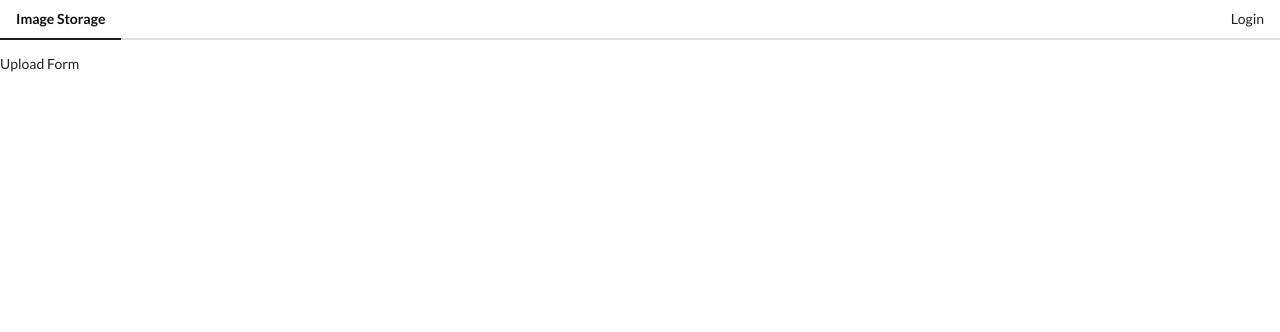
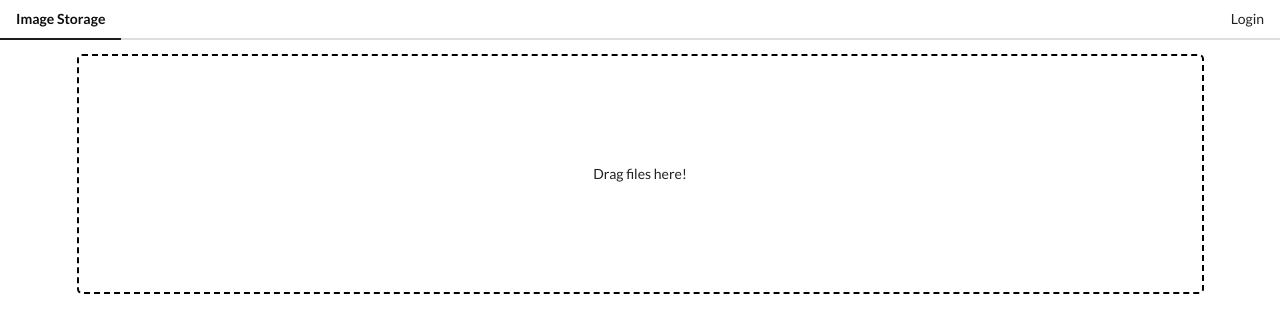
Before and after one commit to mundek/vjs-essentials-grider-images, a Vue app: page /upload in a window 1280 px wide. Shown: the top 332 px of the page. Built offline with nearby package versions, Linux system fonts and the light colour scheme.

Commit message:
end of section 8

```diff
--- a/src/App.vue
+++ b/src/App.vue
@@ -1,7 +1,9 @@
 <template>
     <div>
         <app-header />
-        <router-view />
+        <div class="ui container">
+            <router-view />
+        </div>
     </div>
 </template>
 
--- a/src/api/imgur.js
+++ b/src/api/imgur.js
@@ -18,5 +18,19 @@ export default {
                 Authorization: `Bearer ${token}`
             }
         });
+    },
+    uploadImages(images, token) {
+        const promises = Array.from(images).map(image => {
+            const formData = new FormData();
+            formData.append('image', image);
+
+            return axios.post(`${ROOT_URL}/3/image`, formData, {
+                headers: {
+                    Authorization: `Bearer ${token}`
+                }
+            })
+        });
+
+        return Promise.all(promises);
     }
 };
--- a/src/components/ImageList.vue
+++ b/src/components/ImageList.vue
@@ -1,9 +1,12 @@
 <template>
     <div>
-        <h4 v-for="image in allImages" :key="image.id">
-            <h6>{{ image.name }} <a :href="image.link" target="_blank">LINK</a></h6>
+        <div v-if='isLoggedIn' class="image-container">
+            <h4 v-for="image in allImages" :key="image.id">
+                <!-- <h6>{{ image.name }} <a :href="image.link" target="_blank">LINK</a></h6> -->
             <img v-bind:src="image.link"/>
-        </h4>
+            </h4>
+        </div>
+        <h2 v-else>Log in to get started.</h2>
     </div>
 </template>
 
@@ -15,7 +18,7 @@ export default {
     methods: mapActions(['fetchImages']), // syntax: short form, single method mapped
     computed: { // syntax: longer form, allows methods in addition to those returned by mapGetters
         ...mapGetters(
-            ['allImages']
+            ['allImages', 'isLoggedIn']
         )
     },
     created() {
@@ -24,5 +27,13 @@ export default {
 };
 </script>
 
-<style>
+<style scoped>
+.image-container {
+    column-count: 3;
+    column-gap: 0;
+}
+img {
+    max-width: 100%;
+    padding: 5px;
+}
 </style>
--- a/src/components/UploadForm.vue
+++ b/src/components/UploadForm.vue
@@ -1,12 +1,40 @@
 <template>
-    <div>Upload Form</div>
+    <div class="dropper">
+        <input type="file"
+        @change="uploadImages($event.target.files)"
+        multiple
+        accept="image/*"
+    />
+        <span>Drag files here!</span>
+    </div>
 </template>
 
 <script>
+import { mapActions } from 'vuex';
+
 export default {
-    name: 'UploadForm'
+    name: 'UploadForm',
+    methods: mapActions(['uploadImages'])
 };
 </script>
 
-<style>
+<style scoped>
+.dropper {
+    height: 30vh;
+    border: 2px dashed black;
+    border-radius: 5px;
+    display: flex;
+    justify-content: center;
+    align-items: center;
+    position: relative;
+}
+.dropper:hover {
+    background-color: #eeeeee
+}
+input {
+    width: 100%;
+    height: 30vh;
+    position: absolute;
+    opacity: 0;
+}
 </style>
--- a/src/store/modules/images.js
+++ b/src/store/modules/images.js
@@ -1,4 +1,5 @@
 import api from '../../api/imgur';
+import { router } from '../../main';
 
 const state = {
     images: []
@@ -14,6 +15,16 @@ const actions = {
     async fetchImages({ rootState, commit }) {
         const response = await api.fetchImages(rootState.auth.token);
         commit('setImages', response.data.data);
+    },
+    async uploadImages({ rootState }, images) {
+        // get access token
+        const { token } = rootState.auth;
+
+        // call our API module to do the upload
+        await api.uploadImages(images, token);
+
+        // redirect user to gallery (ImageList component)
+
     }
 };
 
```
